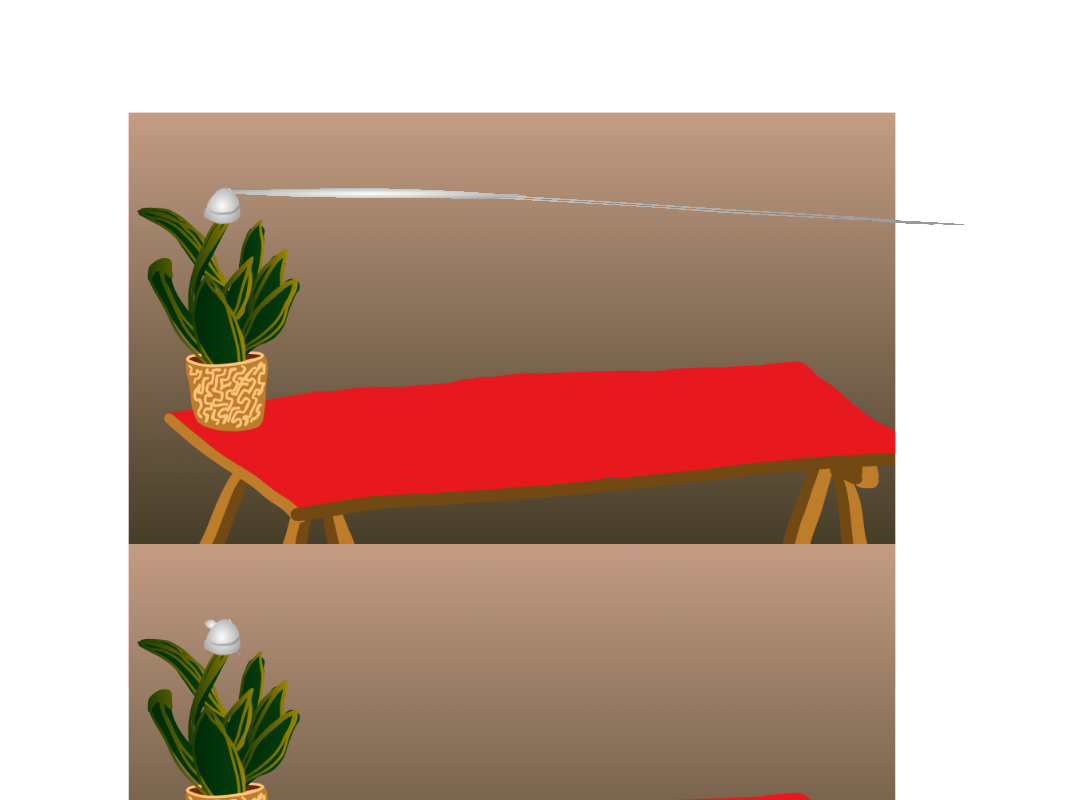
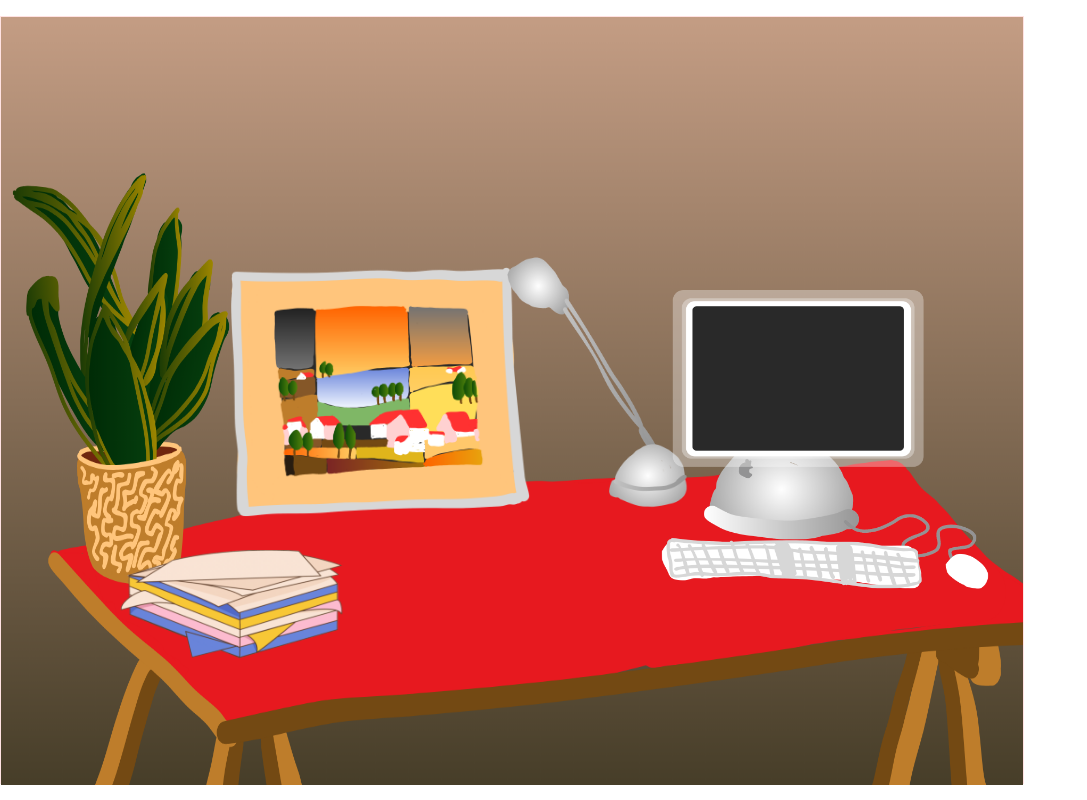
Before and after one commit to EmielRous/jerrys-quest, a React (Vite) app: page / in a window 1280 px wide. Shown: the top 800 px of the page, without its empty margins (0-1087 px from the left). Built offline with nearby package versions, Linux system fonts and the light colour scheme.

Commit message:
wikipedialevel positioning

```diff
--- a/src/App.tsx
+++ b/src/App.tsx
@@ -1,111 +1,11 @@
 import "./App.css";
-import ClickableImage from "./Components/ClickableImage.tsx";
-
-const levelMap = {
-  1: {
-    backgroundImage: "/wikipedia_level/Desk-background.png",
-    images: [
-      {
-        path: "/wikipedia_level/Desk-lampOFF.png",
-        visible: true,
-        size: {
-          w: 3000,
-          h: 50,
-        },
-        location: {
-          x: 100,
-          y: 100,
-        },
-      },
-      {
-        path: "/wikipedia_level/Desk-lampON.png",
-        visible: false,
-        size: {
-          w: 50,
-          h: 50,
-        },
-        location: {
-          x: 100,
-          y: 100,
-        },
-      },
-      {
-        path: "/wikipedia_level/Desk-lampToggle.png",
-        visible: true,
-        size: {
-          w: 50,
-          h: 50,
-        },
-        location: {
-          x: 100,
-          y: 100,
-        },
-      },
-    ],
-  },
-  2: {
-    backgroundImage: "/wikipedia_level/Desk-background.png",
-    images: [
-      {
-        path: "/wikipedia_level/Desk-lampOFF.png",
-        visible: true,
-        size: {
-          w: 50,
-          h: 50,
-        },
-        location: {
-          x: 100,
-          y: 100,
-        },
-      },
-      {
-        path: "/wikipedia_level/Desk-lampON.png",
-        visible: false,
-        size: {
-          w: 50,
-          h: 50,
-        },
-        location: {
-          x: 100,
-          y: 100,
-        },
-      },
-      {
-        path: "/wikipedia_level/Desk-lampToggle.png",
-        visible: true,
-        size: {
-          w: 50,
-          h: 50,
-        },
-        location: {
-          x: 100,
-          y: 100,
-        },
-      },
-    ],
-  },
-};
+import WikipediaLevel from "./levels/wikipedia_level/WikipediaLevel.tsx";
 
 function App() {
   return (
-    <div className={"scale-75"}>
+    <div>
       <div className={"border border-red-100 h-[768px] w-[1024px]"}>
-        {Object.entries(levelMap).map(([_, level]) => {
-          return (
-            <div className={"relative"}>
-              <img className={"relative"} src={level.backgroundImage} />
-              {level.images.map((image) => {
-                return (
-                  <ClickableImage
-                    size={image.size}
-                    path={image.path}
-                    location={image.location}
-                  />
-                );
-              })}
-            </div>
-          );
-        })}
+        <WikipediaLevel />
       </div>
     </div>
   );
--- a/src/Components/ClickableImage.tsx
+++ b/src/Components/ClickableImage.tsx
@@ -1,9 +1,12 @@
 import * as React from "react";
-import { Button, Tooltip } from "antd";
-import { useState } from "react";
 
 interface ClickableImageProps {
   path: string;
+  clickable?: boolean;
+  onClick?: (e: any) => void;
+  onMouseEnter?: (e: any) => void;
+  onMouseLeave?: (e: any) => void;
+  visible?: boolean;
   size: {
     w: number;
     h: number;
@@ -17,11 +20,19 @@ const ClickableImage: React.FC<ClickableImageProps> = ({
   path,
   location,
   size,
+  onClick,
+  onMouseEnter,
+  onMouseLeave,
+  clickable = false,
+  visible = true,
 }) => {
   return (
     <img
       src={path}
-      className={`absolute hover:scale-110 top-100 left-40 size-20 `}
+      className={`absolute  top-100 left-40 size-20 ${visible ? "" : "hidden"} ${clickable ? "hover:scale-105" : ""}`}
+      onClick={onClick}
+      onMouseEnter={onMouseEnter}
+      onMouseLeave={onMouseLeave}
       style={{
         top: location.y + "px",
         left: location.x + "px",
--- /dev/null
+++ b/src/levels/wikipedia_level/WikipediaLevel.tsx
@@ -0,0 +1,63 @@
+import React, { useState } from "react";
+import ClickableImage from "../../Components/ClickableImage.tsx";
+
+const WikipediaLevel: React.FC = ({}) => {
+  const [lampOn, setLampOn] = useState(false);
+  const [stackHover, setStackHover] = useState(false);
+  return (
+    <div>
+      <img
+        className={"relative h-[768px] w-[1024px]"}
+        src={"/wikipedia_level/Desk-background.png"}
+      />
+      <ClickableImage
+        path="/wikipedia_level/Desk-painting.png"
+        size={{ w: 300, h: 250 }}
+        location={{ x: 230, y: 267 }}
+      />
+
+      {lampOn ? (
+        <ClickableImage
+          path="/wikipedia_level/Desk-lampON.png"
+          size={{ w: 400, h: 230 }}
+          location={{ x: 258, y: 256 }}
+        />
+      ) : (
+        <ClickableImage
+          path="/wikipedia_level/Desk-lampOFF.png"
+          size={{ w: 152, h: 196 }}
+          location={{ x: 505, y: 255 }}
+        />
+      )}
+      <ClickableImage
+        path="/wikipedia_level/Desk-lampToggle.png"
+        size={{ w: 80, h: 65 }}
+        clickable={true}
+        onClick={() => setLampOn(!lampOn)}
+        location={{ x: 609, y: 444 }}
+      />
+      {stackHover ? (
+        <ClickableImage
+          path="/wikipedia_level/Desk-papers.gif"
+          onMouseLeave={() => setStackHover(false)}
+          size={{ w: 230, h: 300 }}
+          location={{ x: 120, y: 360 }}
+        />
+      ) : (
+        <ClickableImage
+          path="/wikipedia_level/Desk-papers.png"
+          onMouseEnter={() => setStackHover(true)}
+          size={{ w: 230, h: 120 }}
+          location={{ x: 120, y: 550 }}
+        />
+      )}
+      <ClickableImage
+        path="/wikipedia_level/Desk-PC.png"
+        size={{ w: 330, h: 300 }}
+        location={{ x: 660, y: 290 }}
+      />
+    </div>
+  );
+};
+
+export default WikipediaLevel;
```
Also changed, not shown: 1 other file (tests, documents, lock files or other folders).
